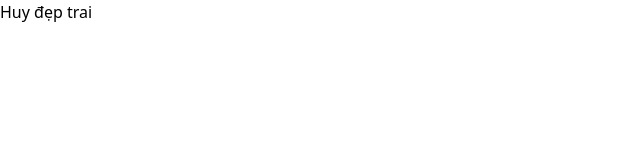
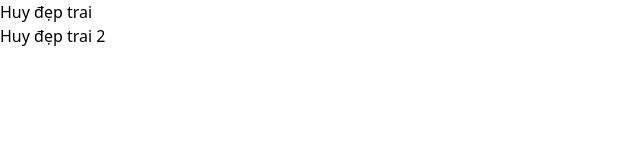
Before and after one commit to nlinh34/Fe-Tour-Xperience, a React (Vite) app: page / in a window 1280 px wide. Shown: the top 160 px of the page, without its empty margins (0-640 px from the left). Built offline with nearby package versions, Linux system fonts and the light colour scheme.

Commit message:
feat: update text in app component

```diff
--- a/src/App.tsx
+++ b/src/App.tsx
@@ -2,6 +2,8 @@ const App = () => {
   return (
     <div>
       <h1 className='text-red-500'>Huy đẹp trai</h1>
+      <h1 className='text-red-500'>Huy đẹp trai 2</h1>
+
     </div>
   )
 }
```
